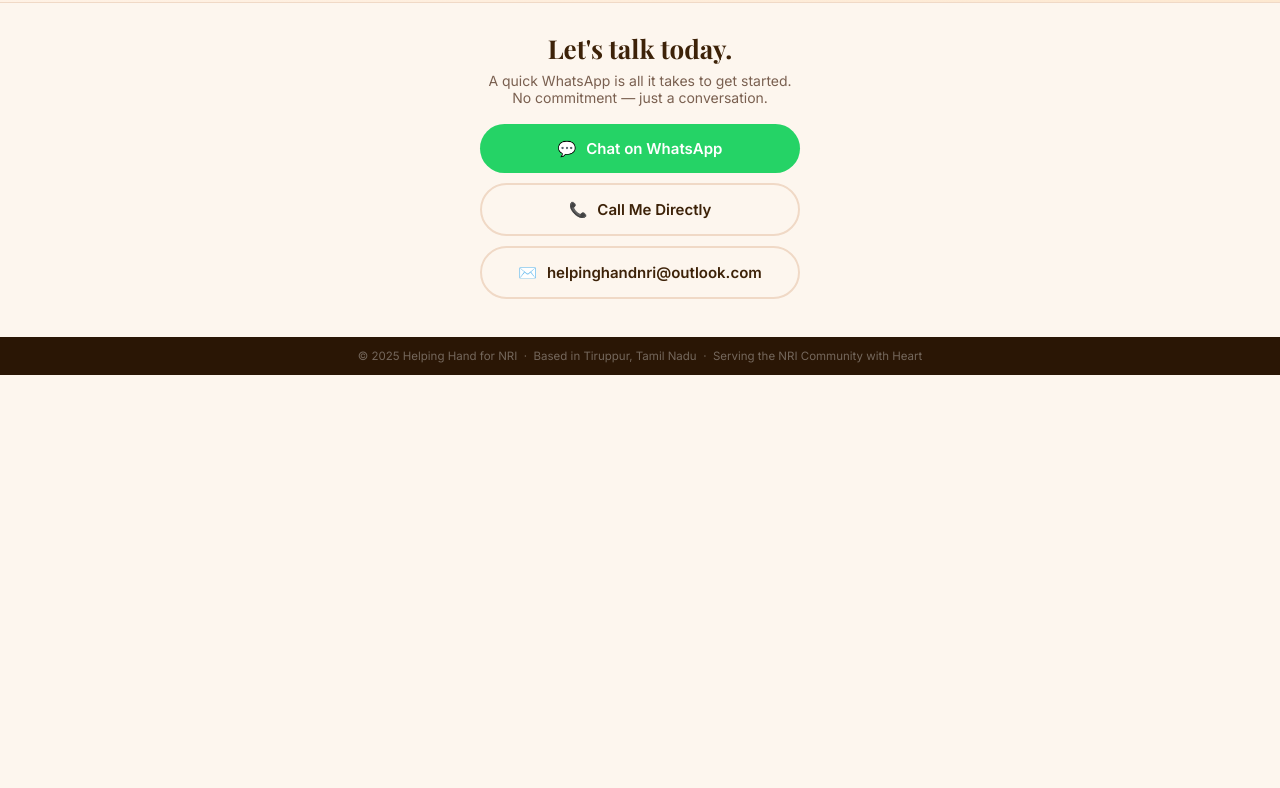
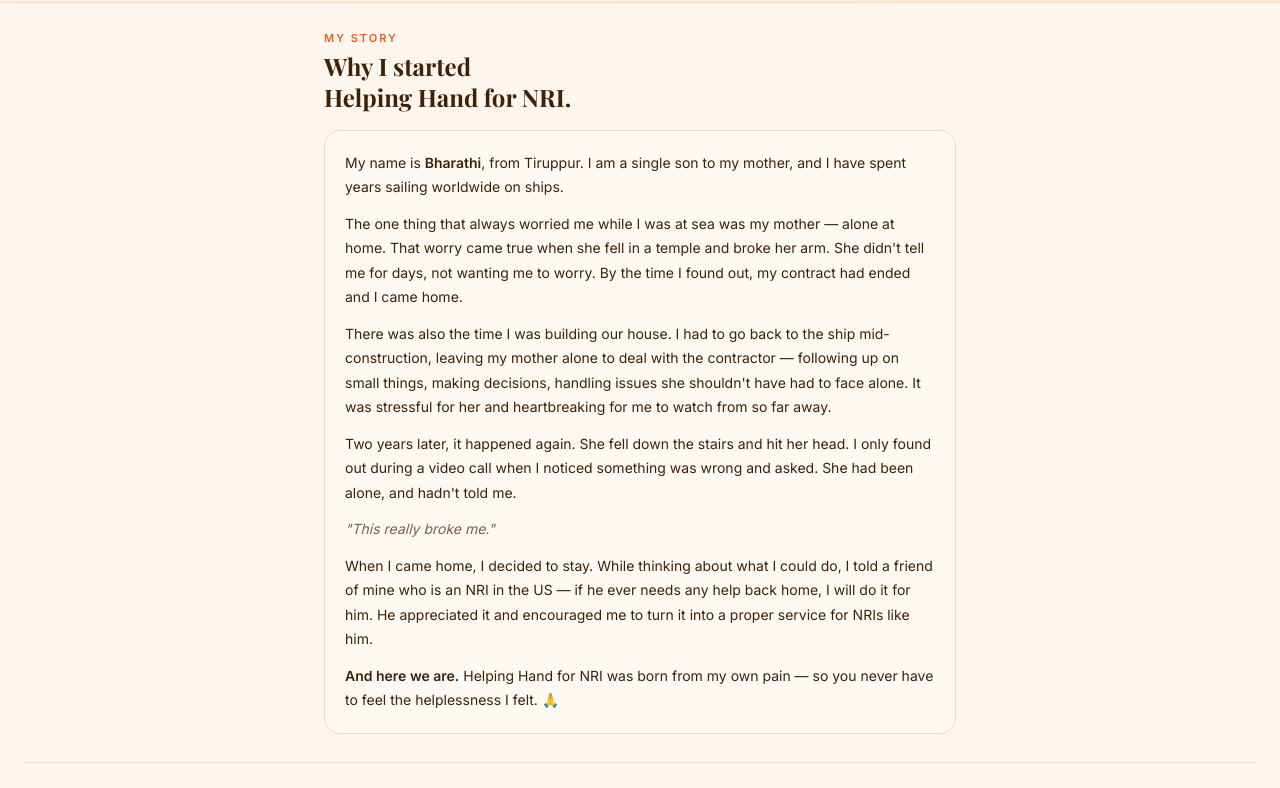
Before and after one commit to Bharathi1459/helping-hand-NRI, a plain HTML site: page index.html in a window 1280 px wide. Shown: the part 2280-3068 px from the top of the page. Before the commit the page ends 2655 px from the top, so only its background shows below. Drawn offline with nearby package versions, Linux system fonts and the light colour scheme.

Commit message:
Add files via upload

```diff
--- a/index.html
+++ b/index.html
@@ -466,6 +466,23 @@
   </div>
 </div>
 
+<!-- MY STORY -->
+<div class="section" style="padding-top:28px; padding-bottom:28px;">
+  <p class="section-label">My Story</p>
+  <h2 class="section-title">Why I started<br>Helping Hand for NRI.</h2>
+  <div style="background:var(--card-bg); border:1px solid var(--border); border-radius:16px; padding:20px; line-height:1.75; font-size:14px; color:var(--warm-brown);">
+    <p style="margin-bottom:12px;">My name is <strong>Bharathi</strong>, from Tiruppur. I am a single son to my mother, and I have spent years sailing worldwide on ships.</p>
+    <p style="margin-bottom:12px;">The one thing that always worried me while I was at sea was my mother — alone at home. That worry came true when she fell in a temple and broke her arm. She didn't tell me for days, not wanting me to worry. By the time I found out, my contract had ended and I came home.</p>
+    <p style="margin-bottom:12px;">There was also the time I was building our house. I had to go back to the ship mid-construction, leaving my mother alone to deal with the contractor — following up on small things, making decisions, handling issues she shouldn't have had to face alone. It was stressful for her and heartbreaking for me to watch from so far away.</p>
+    <p style="margin-bottom:12px;">Two years later, it happened again. She fell down the stairs and hit her head. I only found out during a video call when I noticed something was wrong and asked. She had been alone, and hadn't told me.</p>
+    <p style="margin-bottom:12px; font-style:italic; color:var(--muted);">"This really broke me."</p>
+    <p style="margin-bottom:12px;">When I came home, I decided to stay. While thinking about what I could do, I told a friend of mine who is an NRI in the US — if he ever needs any help back home, I will do it for him. He appreciated it and encouraged me to turn it into a proper service for NRIs like him.</p>
+    <p><strong>And here we are.</strong> Helping Hand for NRI was born from my own pain — so you never have to feel the helplessness I felt. 🙏</p>
+  </div>
+</div>
+
+<hr class="divider">
+
 <!-- CTA -->
 <div class="cta-section">
   <h2>Let's talk today.</h2>
```
